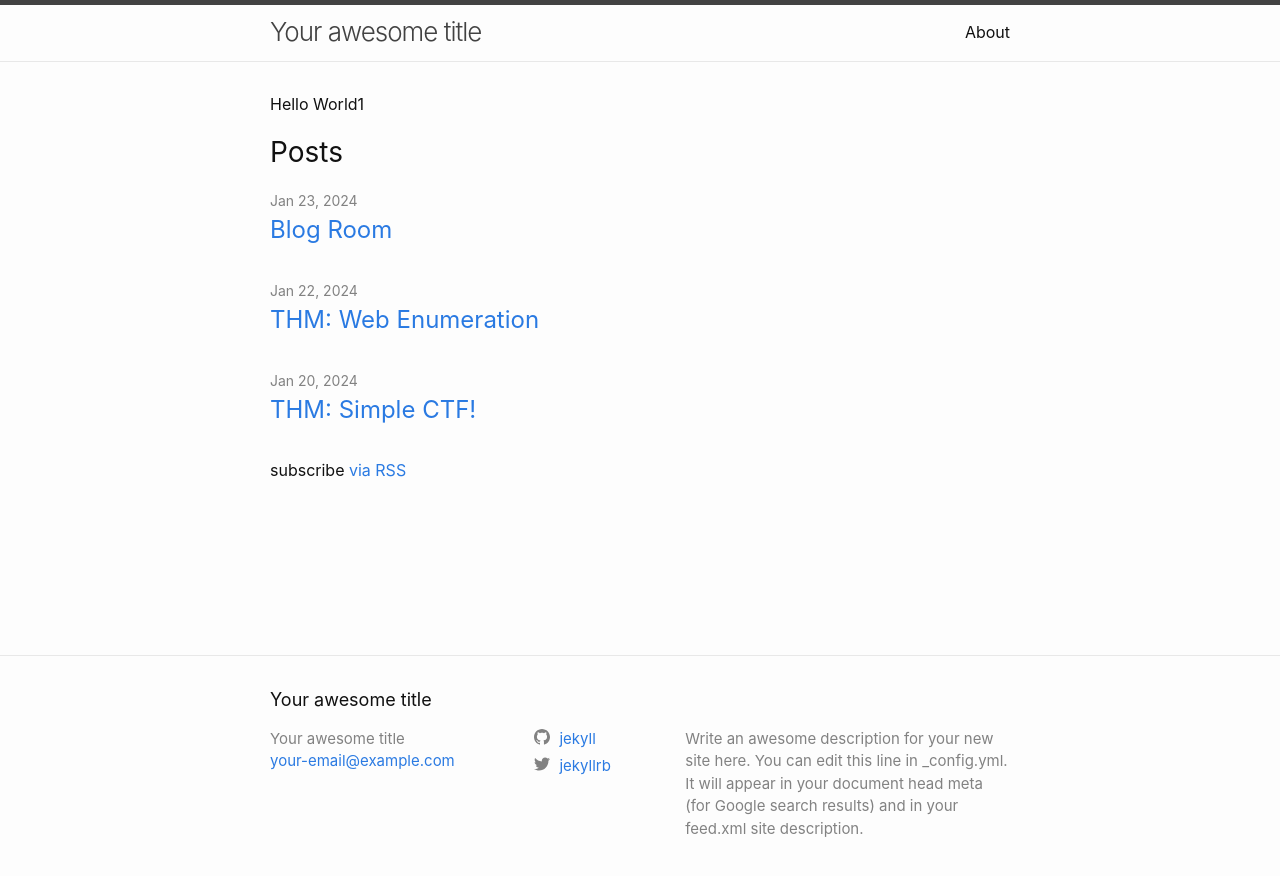
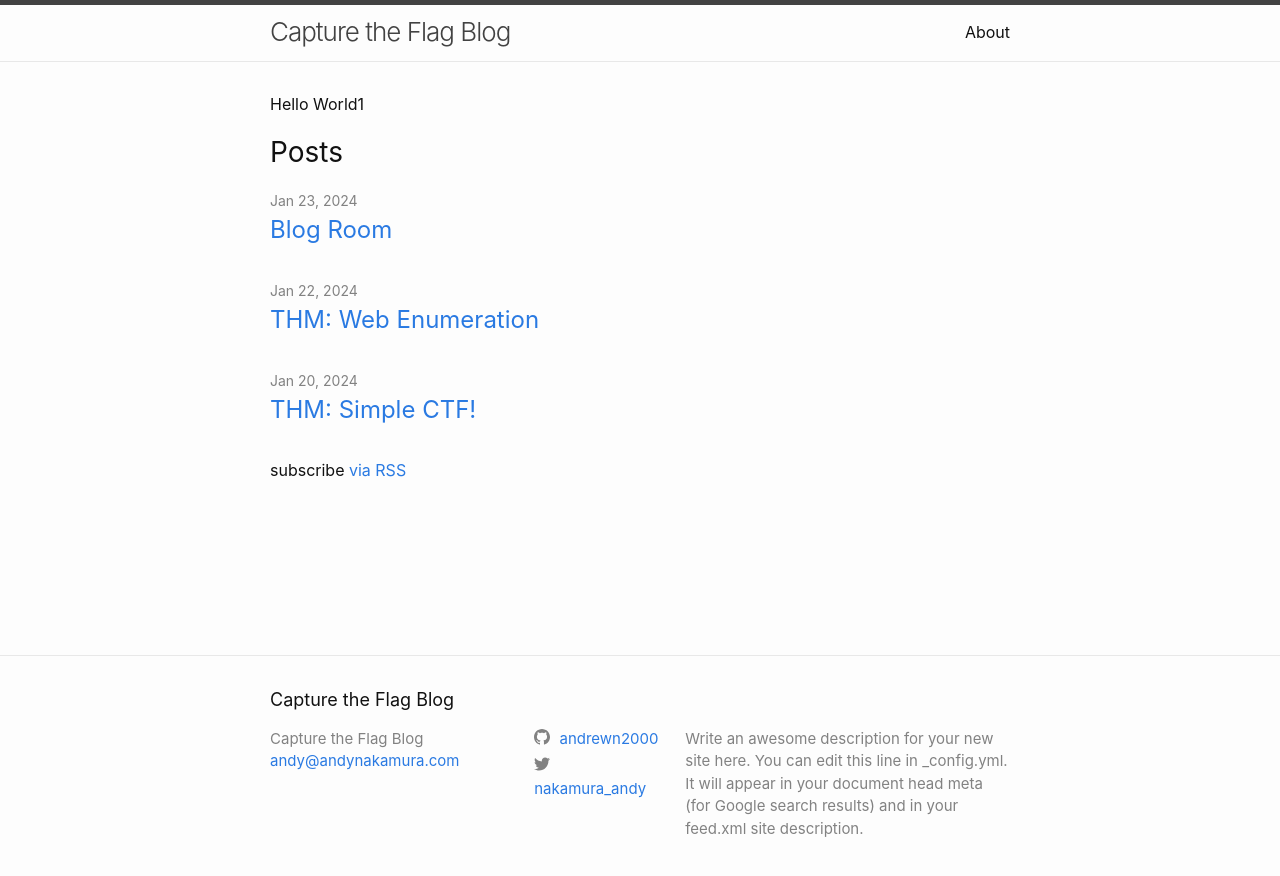
Before and after one commit to andrewn2000/myCTF, a Jekyll site: the page built from index.md, in a window 1280 px wide. Shown: the top 876 px of the page. Built offline with Jekyll 4.4.1, drawn with Linux system fonts in a browser that asks for light colours.

Commit message:
minor changes to config.yml for name and better title

```diff
--- a/_config.yml
+++ b/_config.yml
@@ -13,16 +13,16 @@
 # you will see them accessed via {{ site.title }}, {{ site.email }}, and so on.
 # You can create any custom variable you would like, and they will be accessible
 # in the templates via {{ site.myvariable }}.
-title: Your awesome title
-email: your-email@example.com
+title: Capture the Flag Blog
+email: andy@andynakamura.com
 description: >- # this means to ignore newlines until "baseurl:"
   Write an awesome description for your new site here. You can edit this
   line in _config.yml. It will appear in your document head meta (for
   Google search results) and in your feed.xml site description.
 baseurl: "/myCTF" # the subpath of your site, e.g. /blog
 url: "https://andrewn2000.github.io" # the base hostname & protocol for your site, e.g. http://example.com
-twitter_username: jekyllrb
-github_username:  jekyll
+twitter_username: nakamura_andy
+github_username:  andrewn2000
 
 # Build settings
 markdown: kramdown
```
Also changed, not shown: assets/img/Vulnversity.png (added).
